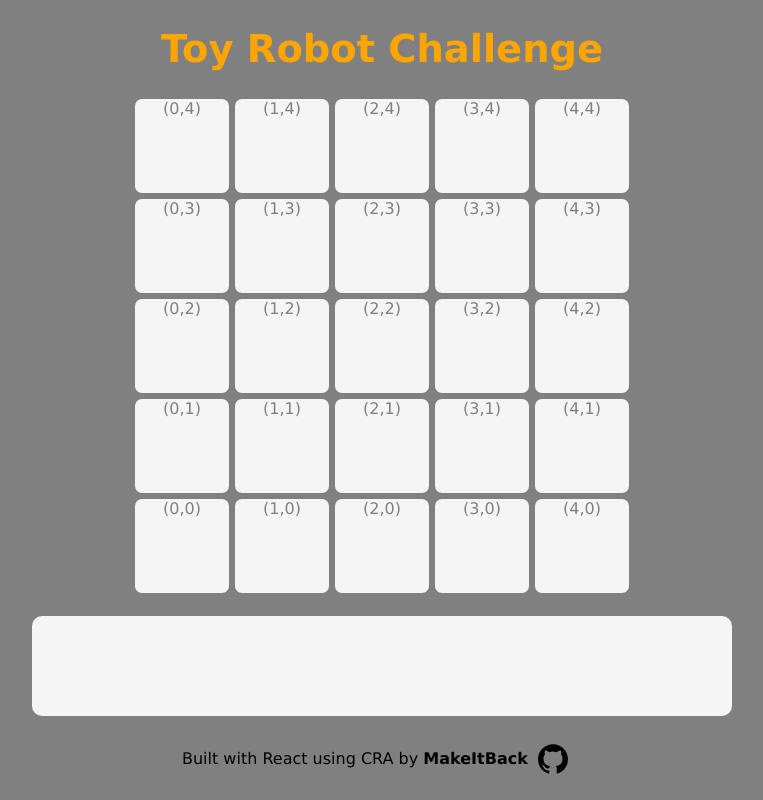
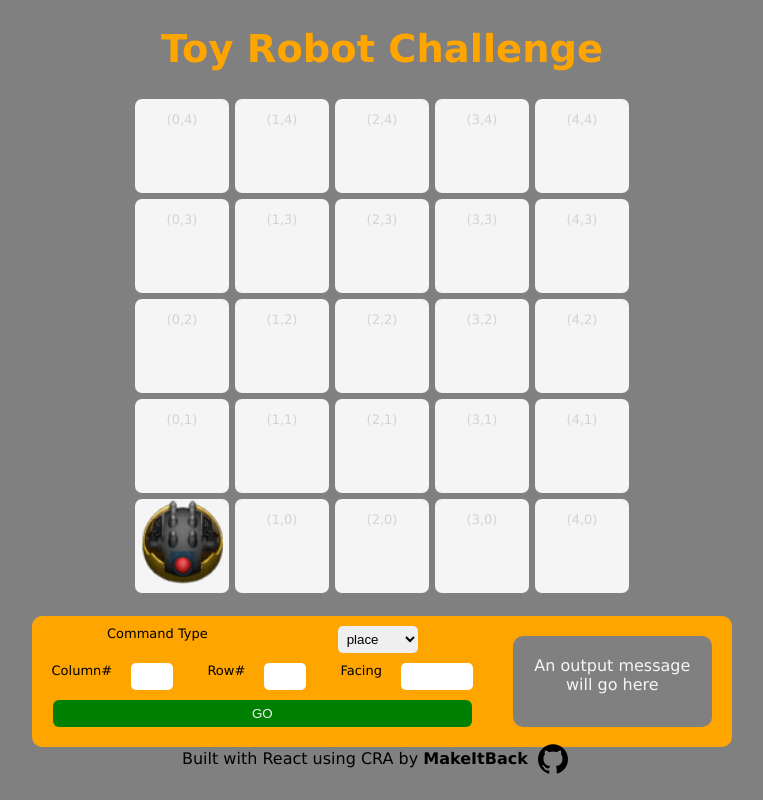
Before and after one commit to MakeItBack/Toy-Robot-Challenge, a React (Create React App) app: page / in a window 1280 px wide. Shown: the whole page, without its empty margins (258-1021 px from the left). Built offline with nearby package versions, Linux system fonts and the light colour scheme.

Commit message:
add robot image and input output panel

```diff
--- a/src/App.css
+++ b/src/App.css
@@ -8,11 +8,12 @@
 }
 
 .App-controls {
-   height: 100px;
    width: 100%;
-   background-color: whitesmoke;
+   background-color: orange;
    margin-top: 20px;
    border-radius: 10px;
+   display: flex;
+   flex-flow: row nowrap;
 }
 
 .App-footer {
--- a/src/App.js
+++ b/src/App.js
@@ -1,12 +1,22 @@
 import React from "react";
+
 import "./App.css";
 import "./components/Table.css";
+import "./components/Commands.css";
+
 import Table from "./components/Table";
+import Commands from "./components/Commands";
+import Results from "./components/Results";
 
 class App extends React.Component {
-   //  constructor(props) {
-   //     super(props);
-   //  }
+   constructor(props) {
+      super(props);
+      this.state = {
+         location: { x: 0, y: 0 },
+         facing: "north",
+         outputMessage: "An output message will go here",
+      };
+   }
    render() {
       return (
          <div className="App">
@@ -14,10 +24,10 @@ class App extends React.Component {
                <h1>Toy Robot Challenge</h1>
             </header>
             <main>
-               <Table />
+               <Table location={this.state.location} />
                <div className="App-controls">
-                  {/* <Commands /> */}
-                  {/* <Results /> */}
+                  <Commands />
+                  <Results outputMessage={this.state.outputMessage} />
                </div>
             </main>
             <footer className="App-footer">
--- /dev/null
+++ b/src/components/Commands.css
@@ -0,0 +1,48 @@
+#Commands-form {
+   /* background-color: orange; */
+   box-sizing: border-box;
+   padding: 10px;
+   border-radius: 10px;
+   width: 70%;
+}
+
+.Commands-input {
+   margin: 0 0 10px 0;
+   font-size: small;
+   display: flex;
+   flex-direction: row;
+   justify-content: space-around;
+}
+
+#Commands-types {
+   width: 80px;
+   padding: 5px;
+   border: none;
+   border-radius: 5px;
+}
+
+#Commands-x-loc,
+#Commands-y-loc {
+   width: 30px;
+   margin-right: 15px;
+   padding: 6px;
+   border: none;
+   border-radius: 5px;
+}
+
+#Commands-facing {
+   width: 60px;
+   padding: 6px;
+   border: none;
+   border-radius: 5px;
+}
+
+#Commands-submit {
+   padding: 3px;
+   width: 95%;
+   padding: 6px;
+   border-radius: 6px;
+   border: none;
+   background-color: green;
+   color: whitesmoke;
+}
--- /dev/null
+++ b/src/components/Commands.js
@@ -0,0 +1,30 @@
+function Commands(props) {
+   return (
+      <form id="Commands-form">
+         <div className="Commands-input">
+            <label for="Commands-types">Command Type </label>
+            <select name="commandTypes" id="Commands-types">
+               <option value="place">place</option>
+               <option value="move">move</option>
+               <option value="left">left</option>
+               <option value="right">right</option>
+               <option value="report">report</option>
+            </select>
+         </div>
+         <div className="Commands-input">
+            <label for="Commands-x-loc">Column# </label>
+            <input type="number" id="Commands-x-loc" />
+            <label for="Commands-y-loc">Row# </label>
+            <input type="number" id="Commands-y-loc" />
+            <label for="Commands-facing"> Facing </label>
+            <input type="text" id="Commands-facing" />
+         </div>
+
+         <div className="Commands-input">
+            <input type="submit" id="Commands-submit" value="GO" />
+         </div>
+      </form>
+   );
+}
+
+export default Commands;
--- /dev/null
+++ b/src/components/Results.js
@@ -0,0 +1,15 @@
+function Results(props) {
+   const styles = {
+      margin: "20px",
+      borderRadius: "10px",
+      backgroundColor: "grey",
+      padding: "20px",
+      color: "whitesmoke",
+      width: "30%",
+      boxSizing: "border-box",
+   };
+
+   return <p style={styles}>{props.outputMessage}</p>;
+}
+
+export default Results;
--- a/src/components/Table.css
+++ b/src/components/Table.css
@@ -6,5 +6,11 @@
    border: solid grey;
    border-radius: 10px;
    background-color: whitesmoke;
-   color: grey;
+   color: lightgrey;
+   font-size: small;
+   vertical-align: middle;
 }
+
+#Table-robot {
+   height: 90%;
+}
--- a/src/components/Table.js
+++ b/src/components/Table.js
@@ -1,6 +1,4 @@
-import "./Table";
-
-function Table() {
+function Table(props) {
    let grid = [];
    for (let y = 4; y >= 0; y--) {
       let row = [];
@@ -16,7 +14,13 @@ function Table() {
             {row.map((square) => {
                return (
                   <div className="Table-cell" id={`Table-square${square.col}-${square.row} `}>
-                     {`(${square.col},${square.row})`}
+                     {square.col === props.location.x && square.row === props.location.y ? (
+                        <img id="Table-robot" src="robot.png" alt="robot sprite" />
+                     ) : (
+                        <p>
+                           ({square.col},{square.row})
+                        </p>
+                     )}
                   </div>
                );
             })}
```
Also changed, not shown: public/robot.png (added).
